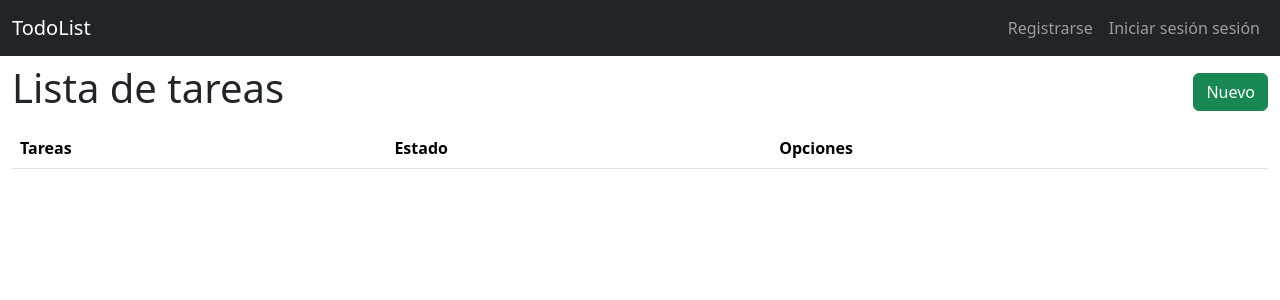
After one commit to Gonzalo345/flask, a Flask app: template todo-list/todor/templates/todo/index.html in a window 1280 px wide. The commit adds this page. Shown: the top 300 px of the page. Run offline with Flask 3, Linux system fonts and the light colour scheme; the template is opened without the code that fills it: values that come from a table or form of the project are taken from there, others are empty.

```diff
--- a/todo-list/todor/auth.py
+++ b/todo-list/todor/auth.py
@@ -1,5 +1,5 @@
 from flask import (
-    Blueprint, render_template, request, redirect, flash, url_for
+    Blueprint, render_template, request, redirect, flash, url_for, session, g
     )
 
 from werkzeug.security import generate_password_hash, check_password_hash
@@ -31,6 +31,53 @@ def register():
 
     return render_template('auth/register.html')
 
-@bp.route('/login')
+@bp.route('/login', methods = ('GET', 'POST'))
 def login():
+    if request.method == 'POST':
+        username = request.form['username']
+        password = request.form['password']
+
+        user_name = User(username, generate_password_hash(password))
+
+        error = None
+        # Validar los datos
+        user = User.query.filter_by(username = username).first()
+        if user == None:
+            error = 'Nombre de usuario incoorrecto'
+        elif not check_password_hash(user.password, password):
+            error = 'Contraseña incorrecta'
+
+        # Iniciar sesion
+        if error == None:
+            session.clear()
+            session['user_id'] = user.id
+            return redirect(url_for('todo.index'))
+
+        flash(error)
+
     return render_template('auth/login.html')
+
+# Se ejecuta en cada peticion
+@bp.before_app_request
+def load_logged_in_user():
+    user_id = session.get('user_id')
+
+    if user_id == None:
+        g.user = None
+    else:
+        g.user = User.query.get_or_404(user_id)
+    print (g.user)
+
+@bp.route("/logout")
+def logout():
+    session.clear()
+    return redirect(url_for('index'))
+
+import functools
+def login_required(view):
+    @functools.wraps(view)
+    def wrapped_view(**kwargs):
+        if g.user is None:
+            return redirect(url_for('auth.login'))
+        return view(**kwargs)
+    return wrapped_view
--- a/todo-list/todor/templates/base.html
+++ b/todo-list/todor/templates/base.html
@@ -18,12 +18,24 @@
             </button>
             <div class="collapse navbar-collapse justify-content-end" id="navbarNav">
                 <ul class="navbar-nav">
+                    {% if g.user %}
                     <li class="nav-item">
-                        <a class="nav-link" href="{{url_for('auth.register')}}">Registarse</a>
+                        <span class="nav-link active"> {{ g.user.username }} </span>
                     </li>
                     <li class="nav-item">
-                        <a class="nav-link" href="{{url_for('auth.login')}}">Iniciar sesión</a>
+                        <a class="nav-link" href="{{url_for('todo.index')}}">Tareas</a>
                     </li>
+                    <li class="nav-item">
+                        <a class="nav-link" href="{{url_for('auth.logout')}}">Cerrar sesión</a>
+                    </li>
+                    {% else %}
+                    <li class="nav-item">
+                        <a class="nav-link" href="{{url_for('auth.register')}}">Registrarse</a>
+                    </li>
+                    <li class="nav-item">
+                        <a class="nav-link" href="{{url_for('auth.login')}}">Iniciar sesión sesión</a>
+                    </li>
+                    {% endif %}
                 </ul>
             </div>
         </div>
--- /dev/null
+++ b/todo-list/todor/templates/todo/index.html
@@ -0,0 +1,39 @@
+{% extends 'base.html' %}
+
+{% block content %}
+<section class="container-fluid">
+    <nav class="navbar">
+        <h1>{% block title %}Lista de tareas{% endblock %}</h1>
+        <a href="{{ url_for('todo.create') }}" class="btn btn-success">Nuevo</a>
+    </nav>
+
+    <table class="table">
+        <thead>
+            <tr>
+                <th class="col">Tareas</th>
+                <th class="col">Estado</th>
+                <th class="col" colspan="2">Opciones</th>
+            </tr>
+        </thead>
+        <tbody>
+            {% for todo in todos | reverse %}
+            {% if g.user.id == todo.created_by %}
+            <tr>
+                <td>
+                    <h5>{{todo.title}}</h5>
+                    <p>{{todo.desc}}</p>
+                </td>
+                <td>{{todo.state}}</td>
+                <td>
+                    <a href="" class="btn btn-info btn-sm">Editar</a>
+                </td>
+                <td>
+                    <a href="" class="btn btn-danger btn-sm">Eliminar</a>
+                </td>
+            </tr>
+            {% endif %}
+            {% endfor %}
+        </tbody>
+    </table>
+</section>
+{% endblock %}
```
Also changed, not shown: todo-list/todor/templates/todo/create.html (added, +22 -0 lines), todo-list/todor/todo.py (+8 -3 lines), todo-list/instance/todolist.db.
